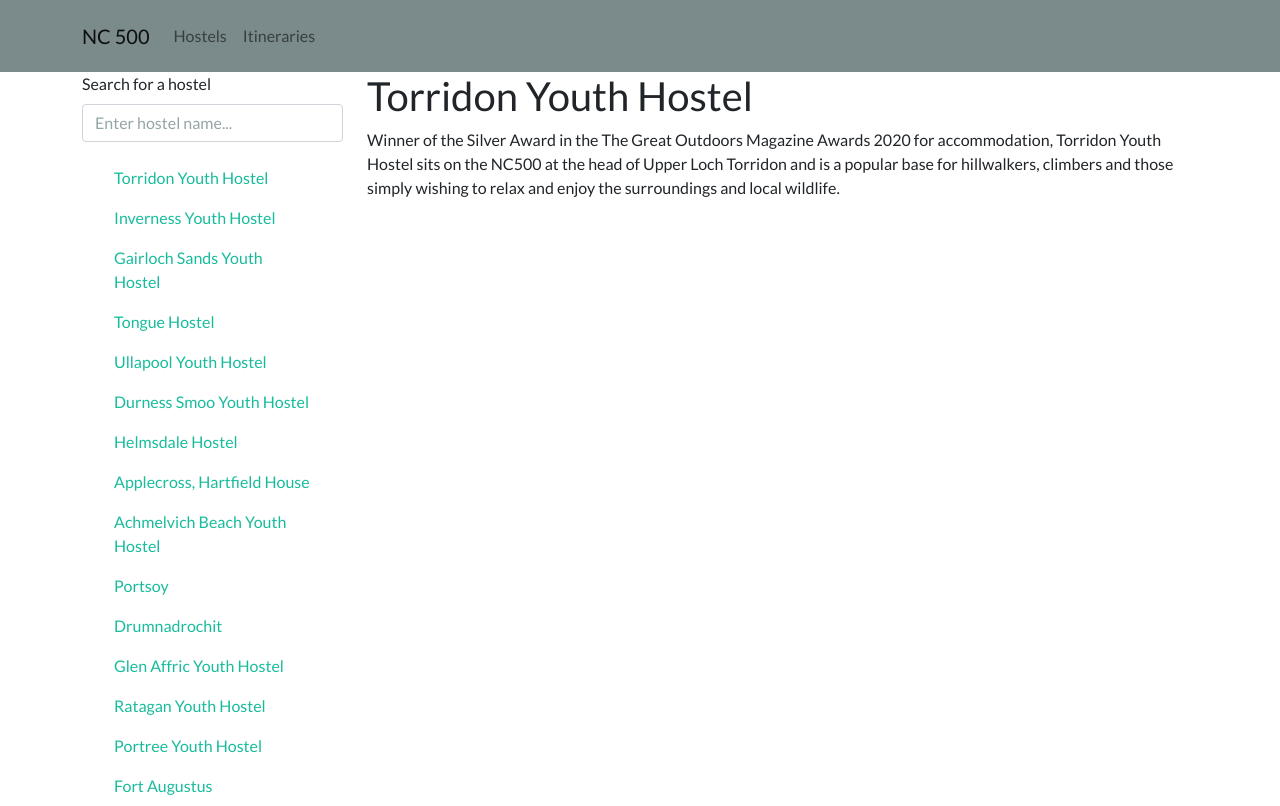
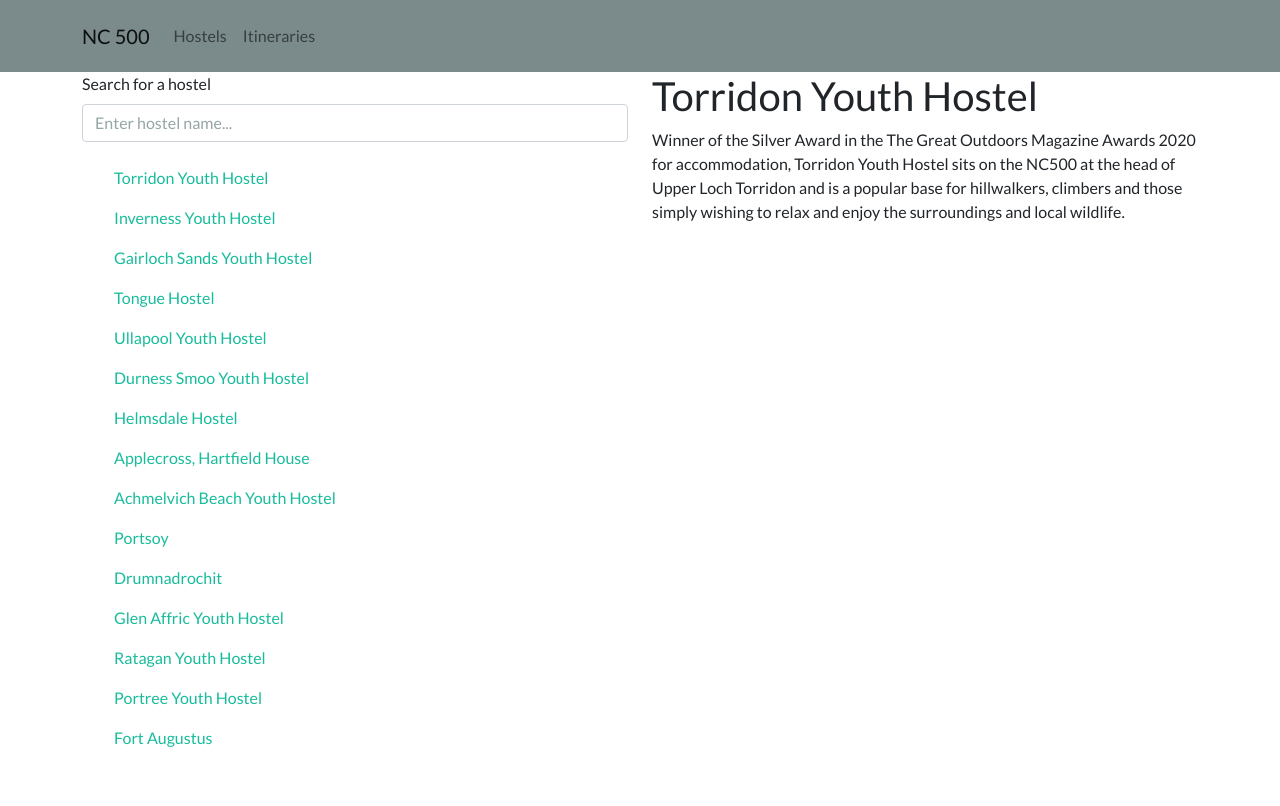
Before and after one commit to J-JohnWills/nc-500, a React (Create React App) app: page /hostels/1 in a window 1280 px wide. Built offline with nearby package versions, Linux system fonts and the light colour scheme; no server answers.

Commit message:
Fix column spacing issue in Hostels

```diff
--- a/src/components/hostels/Hostels.jsx
+++ b/src/components/hostels/Hostels.jsx
@@ -10,8 +10,8 @@ export default function Hostels() {
   return (
     <Container>
       <Row>
-        <Col xs={3}>
-          <Nav className="flex-column">
+        <Col>
+          <Nav className="flex-sm-column">
             <Form>
               <Form.Group className="mb-3" controlId="searchHostel">
                 <Form.Label>Search for a hostel</Form.Label>
```
